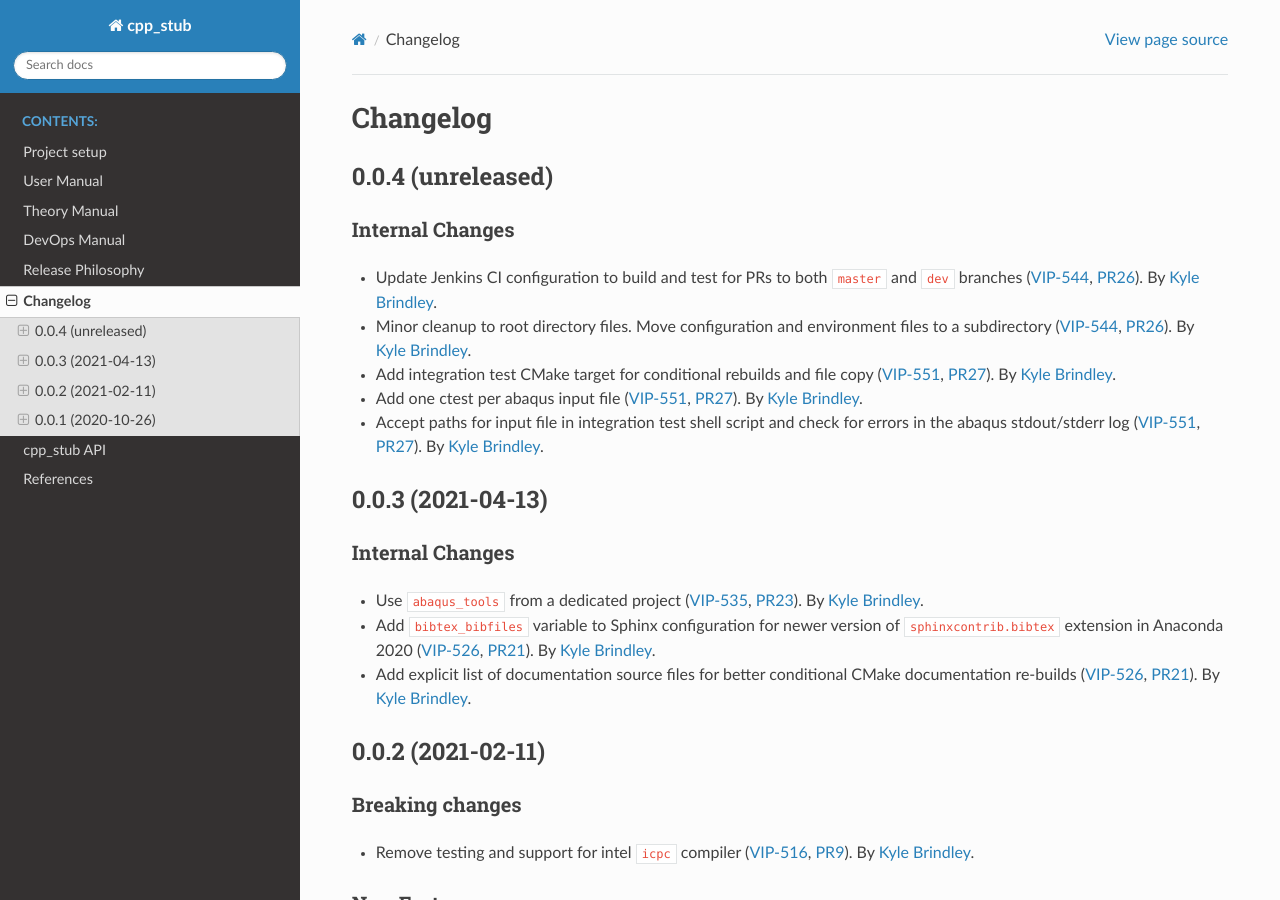
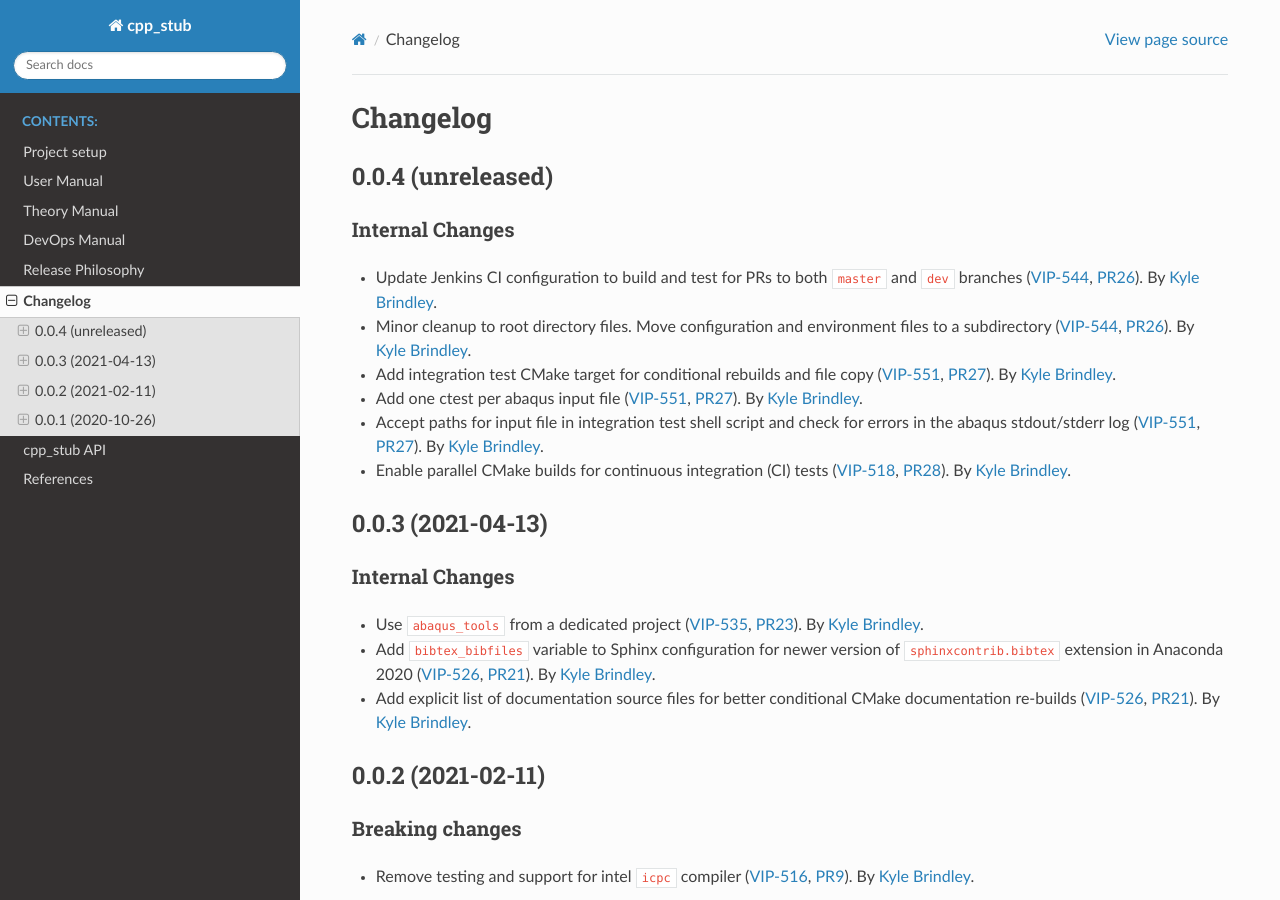
Before and after one commit to lanl/tardigrade-asp, a Sphinx documentation site: the page built from docs/changelog.rst, in a window 1280 px wide and 900 px high. Built offline with Sphinx 7.4.7 and the Read the Docs theme 2.0.0, drawn with Linux system fonts in a browser that asks for light colours.

Commit message:
DOC: update change log

```diff
--- a/docs/changelog.rst
+++ b/docs/changelog.rst
@@ -17,6 +17,7 @@ Internal Changes
 - Add one ctest per abaqus input file (:jira:`551`, :pull:`27`). By `Kyle Brindley`_.
 - Accept paths for input file in integration test shell script and check for errors in the abaqus stdout/stderr log
   (:jira:`551`, :pull:`27`). By `Kyle Brindley`_.
+- Enable parallel CMake builds for continuous integration (CI) tests (:jira:`518`, :pull:`28`). By `Kyle Brindley`_.
 
 0.0.3 (2021-04-13)
 ------------------
```
